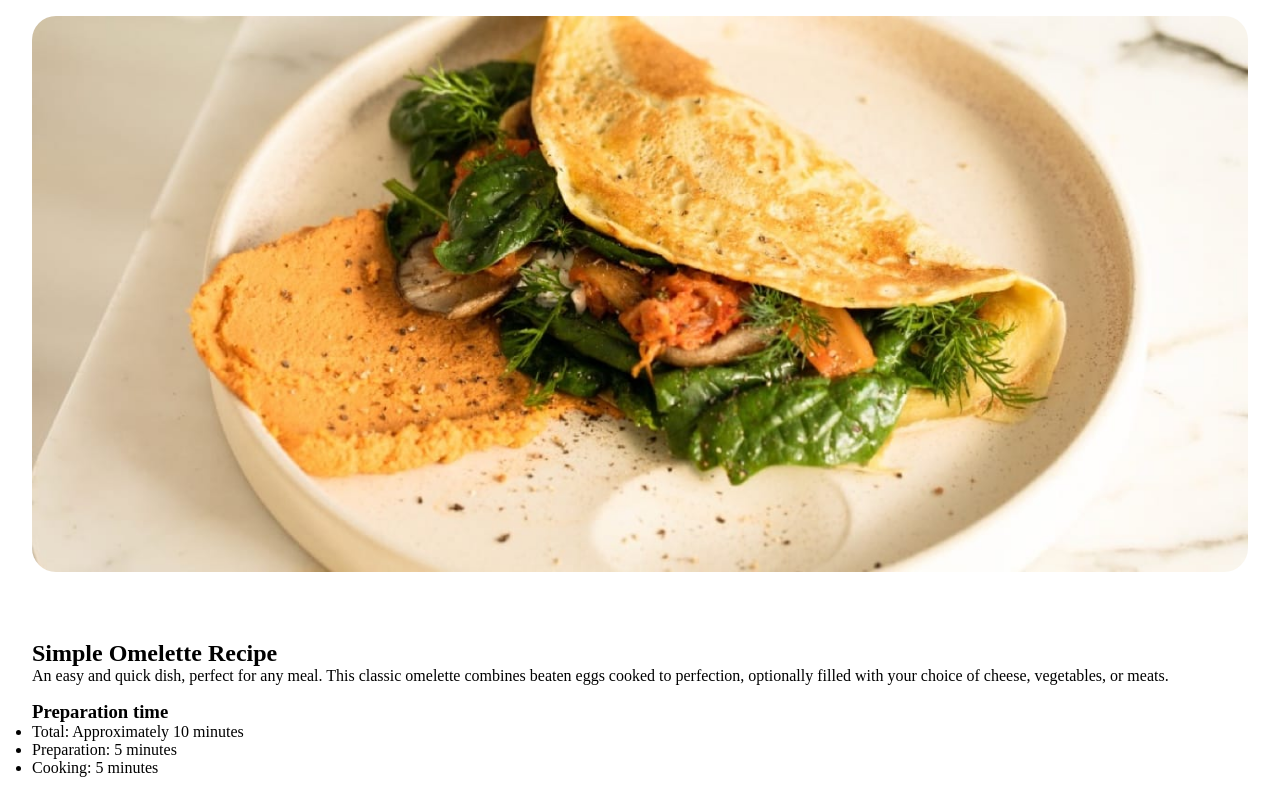
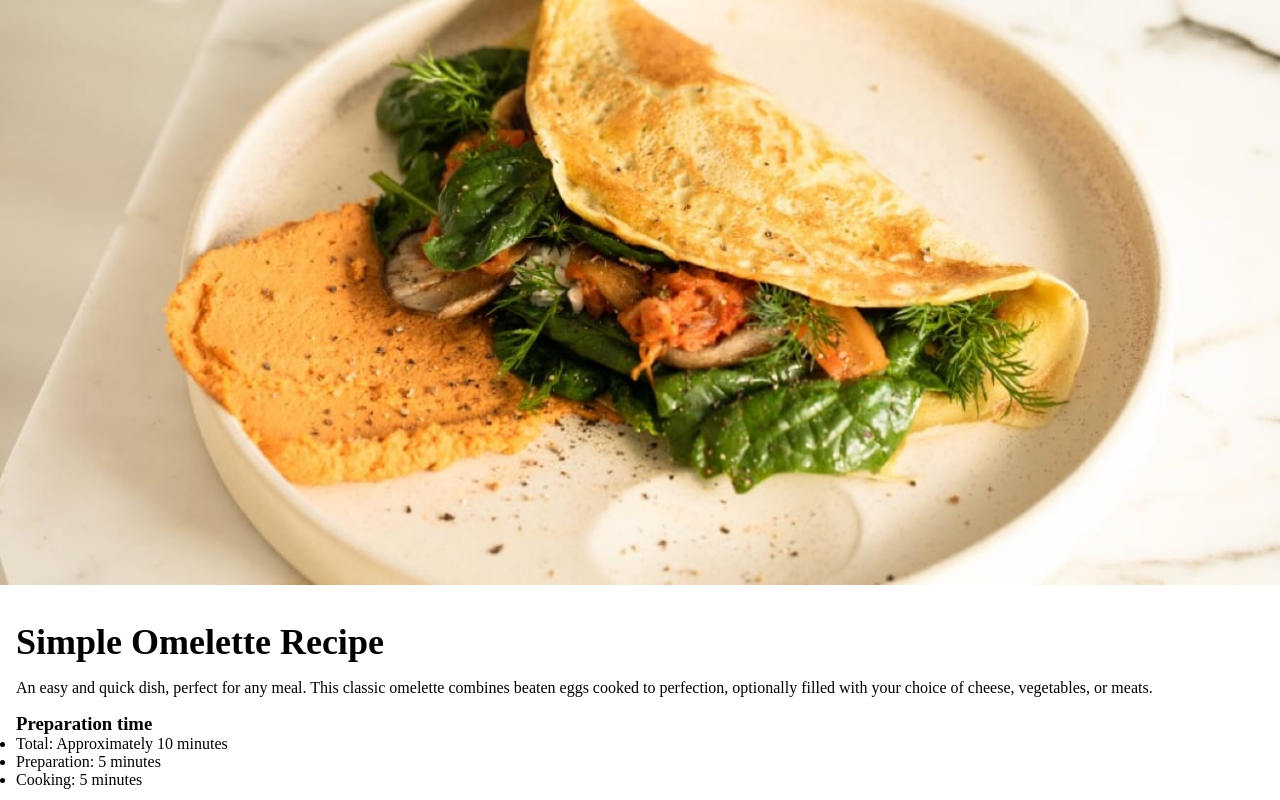
Before and after one commit to FPGlasser/frontend-challenges, a plain HTML site: page recipe-page-main/index.html in a window 1280 px wide. Shown: the top 800 px of the page. Drawn offline with Linux system fonts and the light colour scheme; a web font is replaced by a local one.

Commit message:
style: estilização da primeira seção de texto

```diff
--- a/recipe-page-main/index.html
+++ b/recipe-page-main/index.html
@@ -5,7 +5,7 @@
   <meta charset="UTF-8">
   <meta name="viewport" content="width=device-width, initial-scale=1.0">
   <!-- displays site properly based on user's device -->
-
+  <meta http-equiv="Access-Control-Allow-Origin" content="*" />
   <link rel="icon" type="image/png" sizes="32x32" href="./assets/images/favicon-32x32.png">
   <link rel="stylesheet" href="style.css">
   <title>Frontend Mentor | Recipe page</title>
@@ -14,23 +14,24 @@
 </head>
 
 <body>
-  <div class="container">
-    <section class="container__section">
+  <main class="container">
+    <section class="container__image">
       <div class="section--image">
         <img class="image" src="./assets/images/image-omelette.jpeg" />
       </div>
     </section>
 
-    <section class="container__section">
-      <div>
-        <h1>Simple Omelette Recipe</h1>
+    <section class="container__text">
+      <section class="container__section section1">
+        <div class="section1--container1">
+          <h1 class="title">Simple Omelette Recipe</h1>
           <p>
             An easy and quick dish, perfect for any meal. This classic omelette combines beaten eggs cooked
             to perfection, optionally filled with your choice of cheese, vegetables, or meats.
           </p>
         </div>
 
-      <div>
+        <div class="section1--container2">
           <h3>Preparation time</h3>
           <ul>
             <li>Total: Approximately 10 minutes</li>
@@ -112,7 +113,8 @@
         Challenge by <a href="https://www.frontendmentor.io?ref=challenge" target="_blank">Frontend Mentor</a>.
         Coded by <a href="#">FP Glasser</a>.
       </div>
-  </div>
+    </section>
+  </main>
 </body>
 
 </html>
--- a/recipe-page-main/style.css
+++ b/recipe-page-main/style.css
@@ -33,16 +33,9 @@ body {
   display: flex;
   flex-direction: column;
   gap: 32px;
-  padding: 0px 16px;
   max-width: 1440px;
 }
 
-.container__section {
-  display: flex;
-  flex-direction: column;
-  gap: 16px;
-  padding: 16px;
-}
 
 .section--image{
   display: block;
@@ -50,8 +43,38 @@ body {
 
 .image{
   width: 100%;
-  border-radius: 24px;
 }
+
+
+.container__text{
+  padding: 0px 16px;
+  display: flex;
+  flex-direction: column;
+  gap: 16px;
+}
+
+.container__section {
+  display: flex;
+  flex-direction: column;
+  gap: 16px;
+}
+
+.section1--container1{
+  display: flex;
+  flex-direction: column;
+  gap: 16px;
+  font-family: 'Outfit';
+}
+
+.title{
+  font-size: 36px;
+  font-family: 'Young-Serif';
+}
+
+/* .section1--container2{
+  background-color: var(--primary-Dark-Raspberry);
+  padding: 8px;
+} */
 
 .attribution {
   font-size: 11px;
```
Lines whose indentation alone changed are shown as unchanged.
